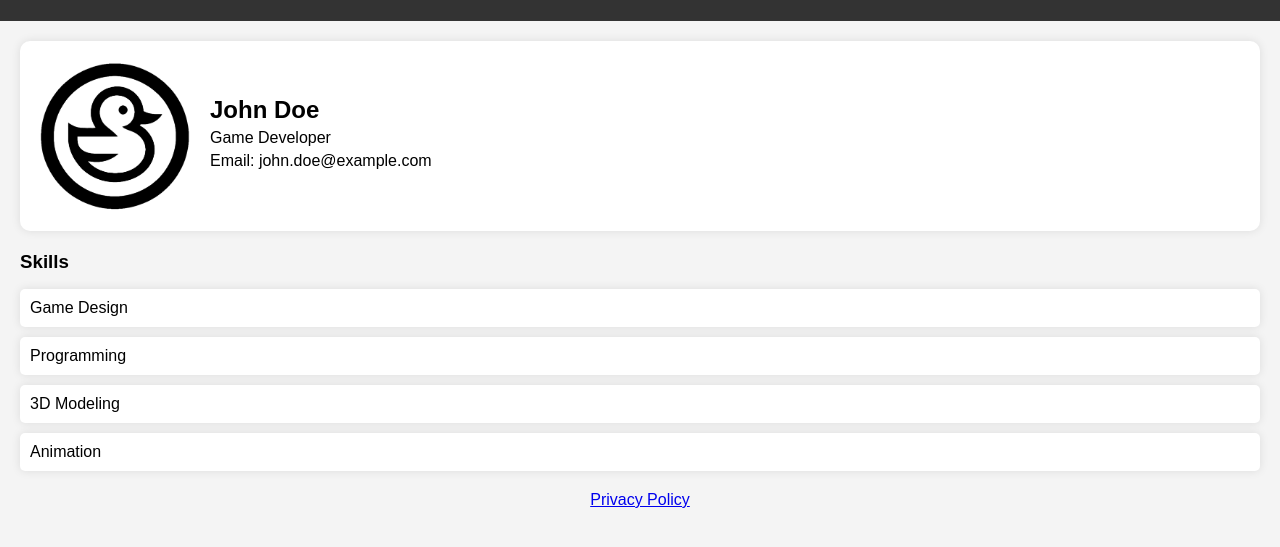
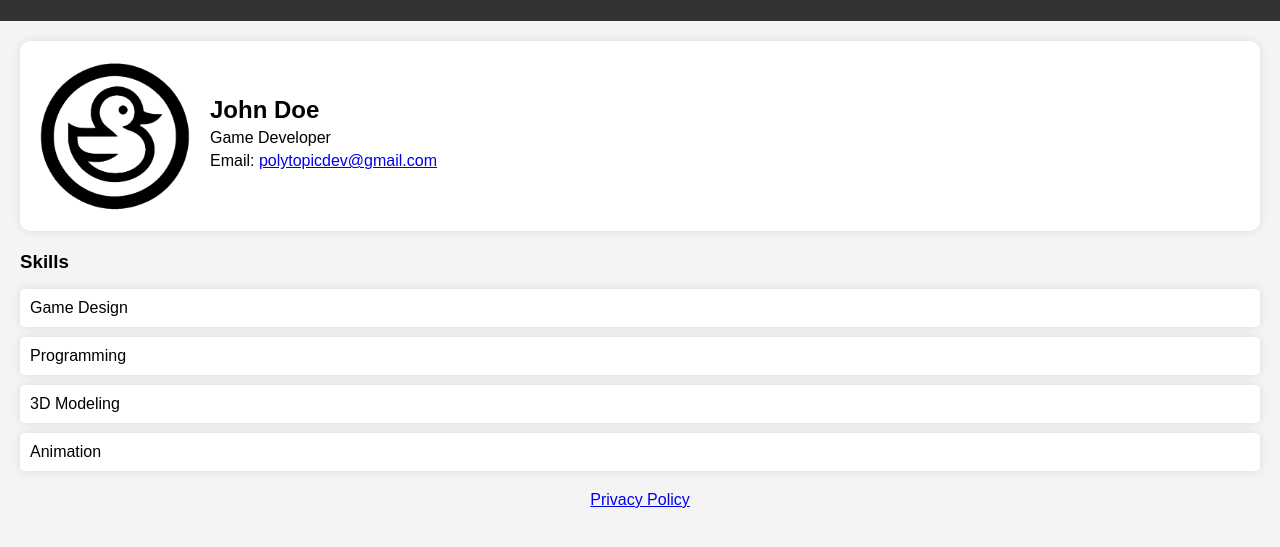
Before and after one commit to polytopic/polytopic.github.io, a plain HTML site: page index.html in a window 1280 px wide. Shown: the part 99-646 px from the top of the page. Drawn offline with Linux system fonts and the light colour scheme.

Commit message:
Update index.html

```diff
--- a/index.html
+++ b/index.html
@@ -77,7 +77,7 @@
             <div class="profile-info">
                 <h2>John Doe</h2>
                 <p>Game Developer</p>
-                <p>Email: john.doe@example.com</p>
+                <p>Email: <a href="mailto:polytopicdev@gmail.com">polytopicdev@gmail.com</a></p>
             </div>
         </div>
         <div class="skills">
```
